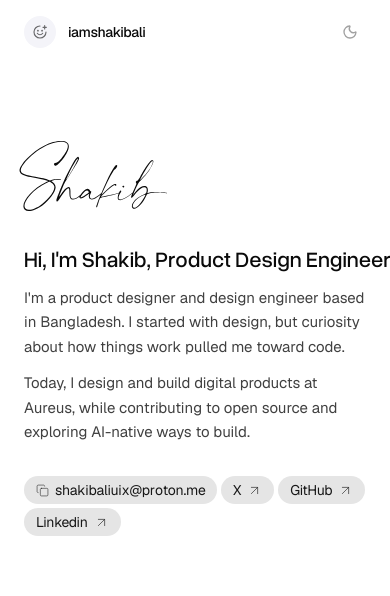
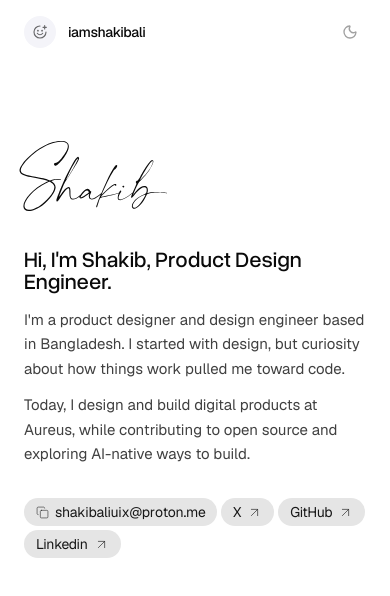
Before and after one commit to iamshakibali/iamshakibali-website, a Next.js app: page / in a window 390 px wide. Shown: the top 596 px of the page. Built offline with nearby package versions, Linux system fonts and the light colour scheme; what react-apple-emojis would draw is missing.

Commit message:
fix: allow headline TextScramble to wrap on mobile
whitespace-pre prevented wrapping so "Engineer." was clipped on
narrow viewports. Switch to whitespace-pre-wrap + break-words.

```diff
--- a/components/motion/text-scramble.tsx
+++ b/components/motion/text-scramble.tsx
@@ -65,7 +65,7 @@ export function TextScramble({
 
   return (
     <span
-      className={cn("inline-block whitespace-pre", className)}
+      className={cn("whitespace-pre-wrap break-words", className)}
       style={style}
     >
       <span className="sr-only">{text}</span>
```
